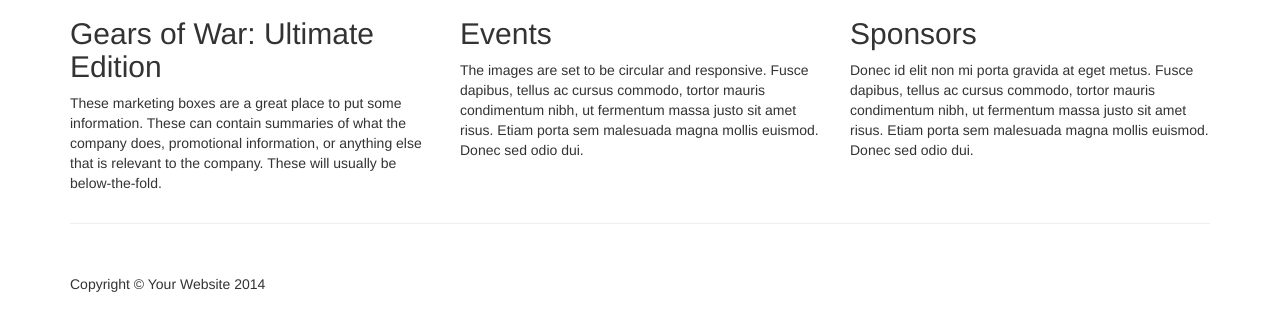
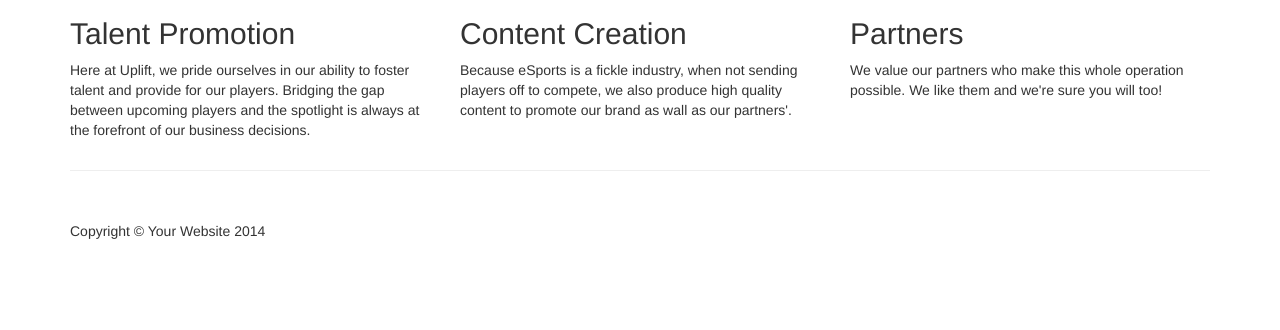
Before and after one commit to UpliftPremo/Uplift, a plain HTML site: page index.html in a window 1280 px wide. Shown: the part 1024-1354 px from the top of the page. After the commit the page ends 1325 px from the top, so only its background shows below. Drawn offline with Linux system fonts and the light colour scheme.

Commit message:
Update index.html

```diff
--- a/index.html
+++ b/index.html
@@ -108,18 +108,18 @@
         <div class="row">
             <div class="col-sm-4">
                 <img class="img-circle img-responsive img-center" src="http://i.imgur.com/kWTX2Ru.png" alt="">
-                <h2>Gears of War: Ultimate Edition</h2>
-                <p>These marketing boxes are a great place to put some information. These can contain summaries of what the company does, promotional information, or anything else that is relevant to the company. These will usually be below-the-fold.</p>
+                <h2>Talent Promotion</h2>
+                <p>Here at Uplift, we pride ourselves in our ability to foster talent and provide for our players. Bridging the gap between upcoming players and the spotlight is always at the forefront of our business decisions. </p>
             </div>
             <div class="col-sm-4">
                 <img class="img-circle img-responsive img-center" src="http://i.imgur.com/DdC7icg.png" alt="">
-                <h2>Events</h2>
-                <p>The images are set to be circular and responsive. Fusce dapibus, tellus ac cursus commodo, tortor mauris condimentum nibh, ut fermentum massa justo sit amet risus. Etiam porta sem malesuada magna mollis euismod. Donec sed odio dui.</p>
+                <h2>Content Creation</h2>
+                <p>Because eSports is a fickle industry, when not sending players off to compete, we also produce high quality content to promote our brand as wall as our partners'. </p>
             </div>
             <div class="col-sm-4">
                 <img class="img-circle img-responsive img-center" src="http://i.imgur.com/upNs8K7.png" alt="">
-                <h2>Sponsors</h2>
-                <p>Donec id elit non mi porta gravida at eget metus. Fusce dapibus, tellus ac cursus commodo, tortor mauris condimentum nibh, ut fermentum massa justo sit amet risus. Etiam porta sem malesuada magna mollis euismod. Donec sed odio dui.</p>
+                <h2>Partners</h2>
+                <p>We value our partners who make this whole operation possible. We like them and we're sure you will too!</p>
             </div>
         </div>
         <!-- /.row -->
```
